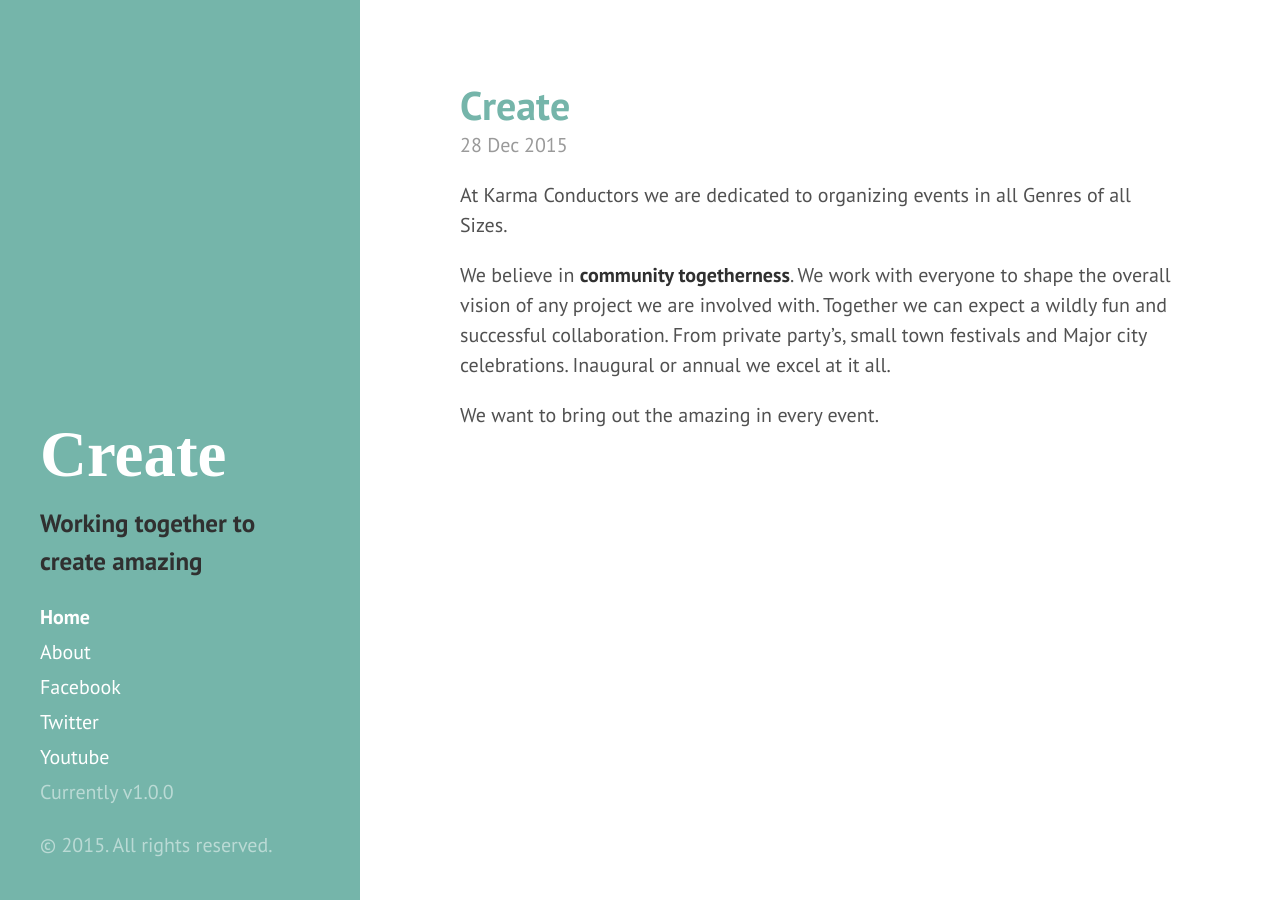
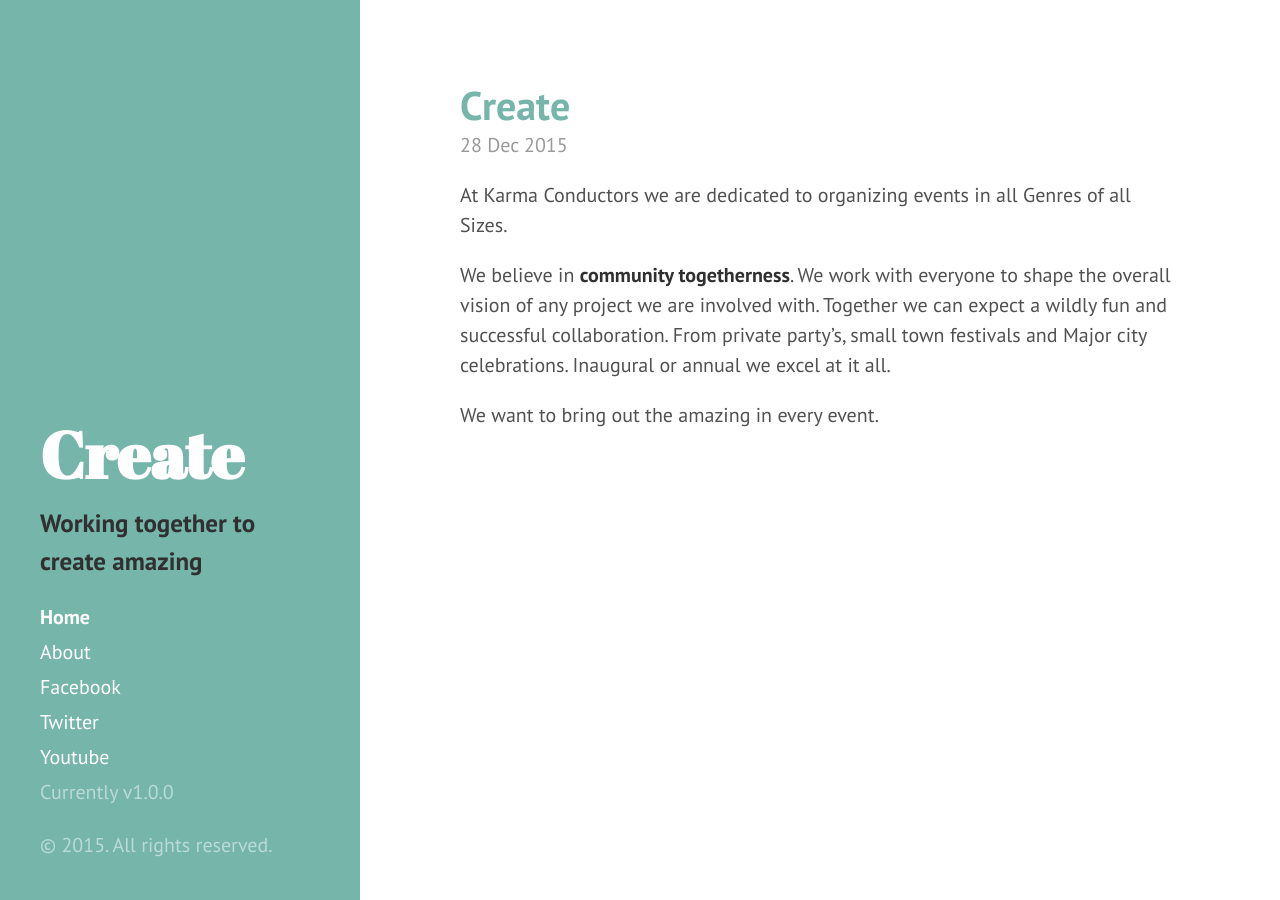
Before and after one commit to KarmaConductors/karmaconductors.github.io, a Jekyll site: the page built from index.html, in a window 1280 px wide. Built offline with Jekyll 4.4.1, drawn with Linux system fonts in a browser that asks for light colours; some web fonts are replaced; Markdown is read by kramdown in place of the engine named in the settings; the list of posts is cut into pages by our own code.

Commit message:
Removed font

```diff
--- a/_config.yml
+++ b/_config.yml
@@ -8,7 +8,7 @@ relative_permalinks: true
 
 # Setup
 title:            'Create'
-tagline:          'Working Together To Create Awesome'
+tagline:          'Working Together To Create Amazing'
 description:      '<strong>Working together to create amazing</strong>'
 url:              https://karmaconductors.github.io
 baseurl:          /
--- a/_includes/head.html
+++ b/_includes/head.html
@@ -19,7 +19,6 @@
   <link rel="stylesheet" href="{{ site.baseurl }}public/css/syntax.css">
   <link rel="stylesheet" href="{{ site.baseurl }}public/css/hyde.css">
   <link rel="stylesheet" href="http://fonts.googleapis.com/css?family=PT+Sans:400,400italic,700|Abril+Fatface">
-  <link href='https://fonts.googleapis.com/css?family=Mr+De+Haviland' rel='stylesheet' type='text/css'>
 
   <!-- Icons -->
   <link rel="apple-touch-icon-precomposed" sizes="144x144" href="{{ site.baseurl }}public/apple-touch-icon-144-precomposed.png">
--- a/public/css/hyde.css
+++ b/public/css/hyde.css
@@ -79,8 +79,7 @@ html {
 .sidebar-about h1 {
   color: #fff;
   margin-top: 0;
-  /* font-family: "Abril Fatface", serif; */
-  font-family: 'Mr De Haviland', cursive;
+  font-family: "Abril Fatface", serif;
   font-size: 3.25rem;
 }
 
```
